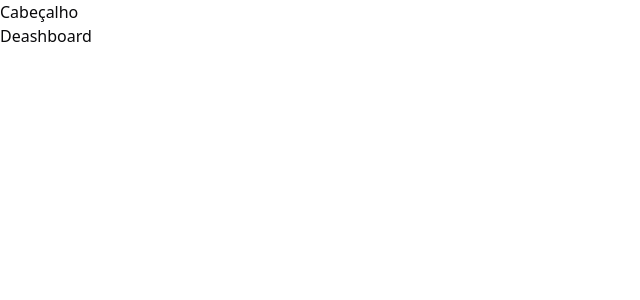
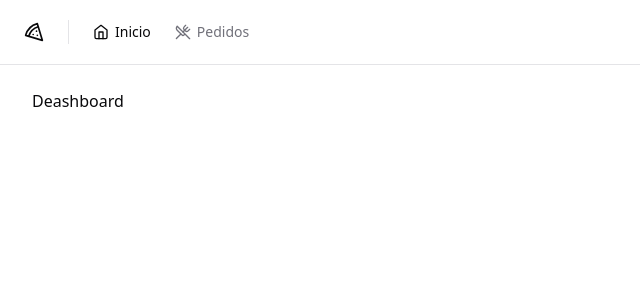
Before and after one commit to marialuisa214/pizzaShop, a React (Vite) app: page / in a window 1280 px wide. Shown: the top 300 px of the page, without its empty margins (0-640 px from the left). Built offline with nearby package versions, Linux system fonts and the light colour scheme.

Commit message:
:nail_care: feat: componente Header

```diff
--- a/package.json
+++ b/package.json
@@ -12,6 +12,7 @@
   "dependencies": {
     "@hookform/resolvers": "^3.3.4",
     "@radix-ui/react-label": "^2.0.2",
+    "@radix-ui/react-separator": "^1.0.3",
     "@radix-ui/react-slot": "^1.0.2",
     "class-variance-authority": "^0.7.0",
     "clsx": "^2.1.0",
--- /dev/null
+++ b/src/components/header.tsx
@@ -0,0 +1,27 @@
+import { Home, Pizza, UtensilsCrossed } from 'lucide-react'
+
+import { NavLink } from './navLink'
+import { Separator } from './ui/separator'
+
+export function Header() {
+  return (
+    <div className="border-b">
+      <div className="flex h-16 items-center gap-6 px-6">
+        <Pizza className="h-5 w-5" />
+        <Separator orientation="vertical" className="h-6" />
+
+        <nav className=" flex items-center space-x-4 lg:space-x-6">
+          <NavLink to="/" className="text-sm font-medium text-foreground">
+            <Home className="h-4 w-4" />
+            Inicio
+          </NavLink>
+
+          <NavLink to="/ouders" className="text-sm font-medium text-foreground">
+            <UtensilsCrossed className="h-4 w-4" />
+            Pedidos
+          </NavLink>
+        </nav>
+      </div>
+    </div>
+  )
+}
--- /dev/null
+++ b/src/components/navLink.tsx
@@ -0,0 +1,14 @@
+import { Link, LinkProps, useLocation } from 'react-router-dom'
+
+export type NavLinkProps = LinkProps
+
+export function NavLink(props: NavLinkProps) {
+  const { pathname } = useLocation()
+  return (
+    <Link
+      data-current={pathname === props.to ? 'true' : 'false'}
+      {...props}
+      className="flex items-center gap-1.5 text-sm font-medium text-muted-foreground hover:text-foreground data-[current=true]:text-foreground"
+    />
+  )
+}
--- /dev/null
+++ b/src/components/ui/separator.tsx
@@ -0,0 +1,29 @@
+import * as React from "react"
+import * as SeparatorPrimitive from "@radix-ui/react-separator"
+
+import { cn } from "@/lib/utils"
+
+const Separator = React.forwardRef<
+  React.ElementRef<typeof SeparatorPrimitive.Root>,
+  React.ComponentPropsWithoutRef<typeof SeparatorPrimitive.Root>
+>(
+  (
+    { className, orientation = "horizontal", decorative = true, ...props },
+    ref
+  ) => (
+    <SeparatorPrimitive.Root
+      ref={ref}
+      decorative={decorative}
+      orientation={orientation}
+      className={cn(
+        "shrink-0 bg-border",
+        orientation === "horizontal" ? "h-[1px] w-full" : "h-full w-[1px]",
+        className
+      )}
+      {...props}
+    />
+  )
+)
+Separator.displayName = SeparatorPrimitive.Root.displayName
+
+export { Separator }
--- a/src/pages/_layouts/app.tsx
+++ b/src/pages/_layouts/app.tsx
@@ -1,9 +1,11 @@
 import { Outlet } from 'react-router-dom'
+
+import { Header } from '@/components/header'
 export function AppLayout() {
   return (
-    <div>
-      <h1>Cabeçalho</h1>
-      <div>
+    <div className="flex min-h-screen flex-col antialiased">
+      <Header />
+      <div className="flex flex-1 flex-col gap-4 p-8 pt-6">
         <Outlet />
       </div>
     </div>
--- a/src/pages/_layouts/auth.tsx
+++ b/src/pages/_layouts/auth.tsx
@@ -2,7 +2,7 @@
 import { Outlet } from 'react-router-dom'
 export function AuthLayout() {
   return (
-    <div className="grid min-h-screen grid-cols-2">
+    <div className="grid min-h-screen grid-cols-2 antialiased">
       <div className="flex h-full flex-col justify-between border-r border-foreground/5 bg-muted p-10 text-muted-foreground">
         <div className="test-lg flex items-center gap-3 text-foreground">
           <Pizza className="h-5 w-5" />
```
Also changed, not shown: 1 other file (tests, documents, lock files or other folders).
